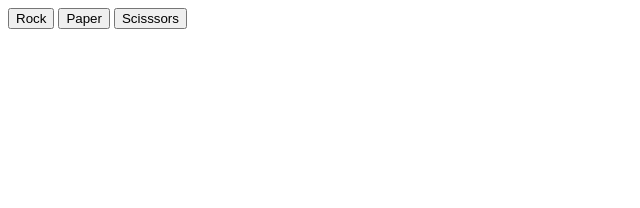
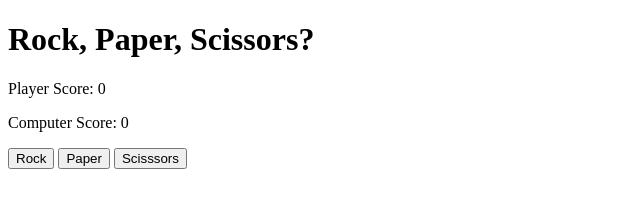
Before and after one commit to MikesonO/rock-paper-scissors, a plain HTML site: page index.html in a window 1280 px wide. Shown: the whole page, without its empty margins (0-640 px from the left). Drawn offline with Linux system fonts and the light colour scheme.

Commit message:
Added title + score div with some content

```diff
--- a/index.html
+++ b/index.html
@@ -7,6 +7,11 @@
   <title>Rock Paper Scissors</title>
 </head>
 <body>
+  <h1>Rock, Paper, Scissors?</h1>
+  <div class="scores">
+    <p class="score" id="player1">Player Score: 0</p>
+    <p class="score" id="player2">Computer Score: 0</p>
+  </div>
   <button class="rps-btn" id="rock">Rock</button>
   <button class="rps-btn" id="paper">Paper</button>
   <button class="rps-btn" id="scissors">Scisssors</button>
```
